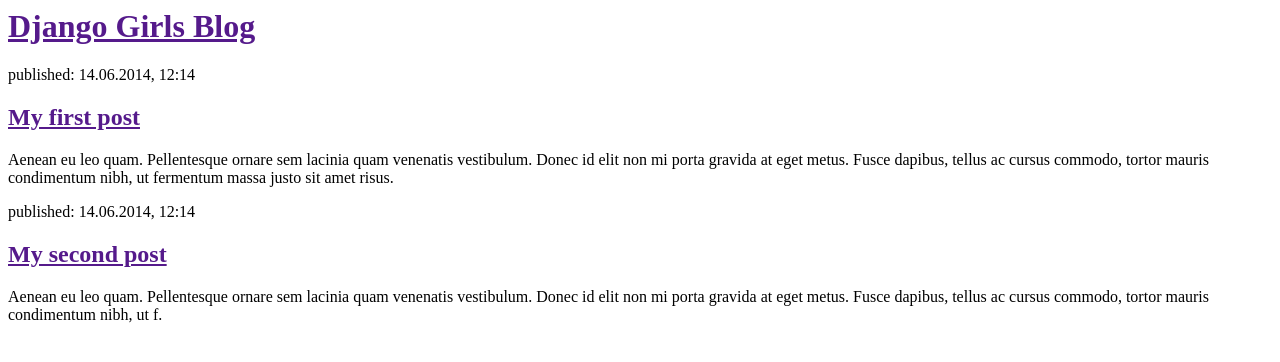
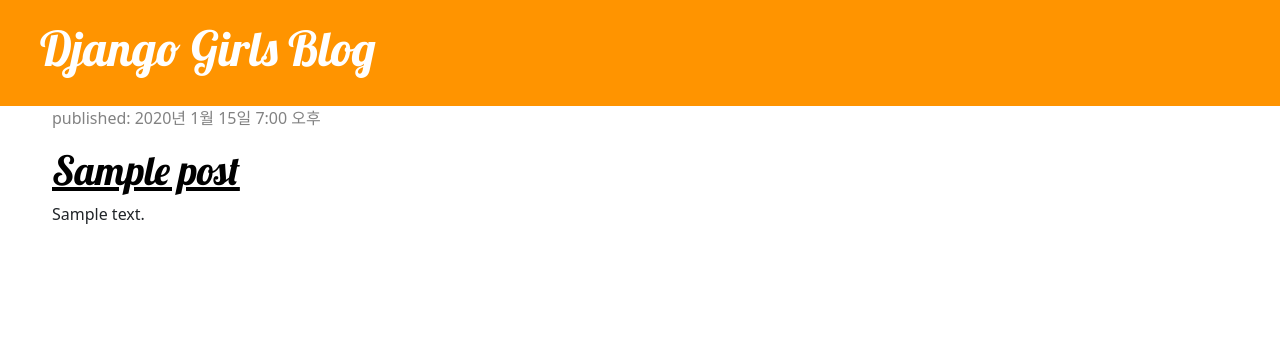
Before and after one commit to maxtortime/my-second-blog, a Django app: page / in a window 1280 px wide. Shown: the top 362 px of the page. Run offline with Django 4.2, Linux system fonts and the light colour scheme; tables that the repository leaves empty hold one stand-in row (values such as "Sample post").

Commit message:
장고 걸스 끝까지

```diff
--- /dev/null
+++ b/blog/static/css/blog.css
@@ -0,0 +1,46 @@
+.page-header {
+    background-color: #ff9400;
+    margin-top: 0;
+    padding: 20px 20px 20px 40px;
+}
+
+.page-header h1, .page-header h1 a, .page-header h1 a:visited, .page-header h1 a:active {
+    color: #ffffff;
+    font-size: 36pt;
+    text-decoration: none;
+}
+
+.content {
+    margin-left: 40px;
+}
+
+h1, h2, h3, h4 {
+    font-family: 'Lobster', cursive;
+}
+
+.date {
+    color: #828282;
+}
+
+.save {
+    float: right;
+}
+
+.post-form textarea, .post-form input {
+    width: 100%;
+}
+
+.top-menu, .top-menu:hover, .top-menu:visited {
+    color: #ffffff;
+    float: right;
+    font-size: 26pt;
+    margin-right: 20px;
+}
+
+.post {
+    margin-bottom: 70px;
+}
+
+.post h1 a, .post h1 a:visited {
+    color: #000000;
+}
--- /dev/null
+++ b/blog/templates/blog/base.html
@@ -0,0 +1,33 @@
+{% load static %}
+<!doctype html>
+<html lang="ko">
+  <head>
+    <meta charset="utf-8">
+    <meta name="viewport" content="width=device-width, initial-scale=1">
+    <title>장고 걸스 블로그</title>
+    <link href="https://cdn.jsdelivr.net/npm/bootstrap@5.3.0-alpha3/dist/css/bootstrap.min.css" rel="stylesheet" integrity="sha384-KK94CHFLLe+nY2dmCWGMq91rCGa5gtU4mk92HdvYe+M/SXH301p5ILy+dN9+nJOZ" crossorigin="anonymous">
+    <link rel="stylesheet" href="{% static 'css/blog.css' %}">
+    <link href="//fonts.googleapis.com/css?family=Lobster&subset=latin,latin-ext" rel="stylesheet" type="text/css">
+  </head>
+  <body>
+    <div class="page-header">
+        {% if user.is_authenticated %}
+        <a href="{% url 'post_new' %}" class="top-menu">NEW POST</a>
+        {% endif %}
+        <h1><a href="/">Django Girls Blog</a></h1>
+    </div>
+
+    <div class="content container">
+        <div class="row">
+            <div class="col-md-8">
+                {% block content %}
+                {% endblock %}
+            </div>
+        </div>
+    </div>
+
+    <script src="https://cdn.jsdelivr.net/npm/bootstrap@5.3.0-alpha3/dist/js/bootstrap.bundle.min.js" integrity="sha384-ENjdO4Dr2bkBIFxQpeoTz1HIcje39Wm4jDKdf19U8gI4ddQ3GYNS7NTKfAdVQSZe" crossorigin="anonymous"></script>
+    <script src="https://cdn.jsdelivr.net/npm/@popperjs/core@2.11.7/dist/umd/popper.min.js" integrity="sha384-zYPOMqeu1DAVkHiLqWBUTcbYfZ8osu1Nd6Z89ify25QV9guujx43ITvfi12/QExE" crossorigin="anonymous"></script>
+    <script src="https://cdn.jsdelivr.net/npm/bootstrap@5.3.0-alpha3/dist/js/bootstrap.min.js" integrity="sha384-Y4oOpwW3duJdCWv5ly8SCFYWqFDsfob/3GkgExXKV4idmbt98QcxXYs9UoXAB7BZ" crossorigin="anonymous"></script>
+</body>
+</html>
--- a/blog/templates/blog/post_list.html
+++ b/blog/templates/blog/post_list.html
@@ -1,22 +1,13 @@
-<html>
-    <head>
-        <title>Django Girls blog</title>
-    </head>
-    <body>
-        <div>
-            <h1><a href="">Django Girls Blog</a></h1>
+{% extends 'blog/base.html' %}
+
+{% block content %}
+    {% for post in posts %}
+    <div class="post">
+        <div class="date">
+            <p>published: {{ post.published_date }}</p>
         </div>
-
-        <div>
-            <p>published: 14.06.2014, 12:14</p>
-            <h2><a href="">My first post</a></h2>
-            <p>Aenean eu leo quam. Pellentesque ornare sem lacinia quam venenatis vestibulum. Donec id elit non mi porta gravida at eget metus. Fusce dapibus, tellus ac cursus commodo, tortor mauris condimentum nibh, ut fermentum massa justo sit amet risus.</p>
-        </div>
-
-        <div>
-            <p>published: 14.06.2014, 12:14</p>
-            <h2><a href="">My second post</a></h2>
-            <p>Aenean eu leo quam. Pellentesque ornare sem lacinia quam venenatis vestibulum. Donec id elit non mi porta gravida at eget metus. Fusce dapibus, tellus ac cursus commodo, tortor mauris condimentum nibh, ut f.</p>
-        </div>
-    </body>
-</html>
+        <h1><a href="{% url 'post_detail' pk=post.pk %}">{{ post.title }}</a></h1>
+        <p>{{ post.text|linebreaksbr }}</p>
+    </div>
+    {% endfor %}
+{% endblock %}
--- a/blog/urls.py
+++ b/blog/urls.py
@@ -3,4 +3,7 @@
 
 urlpatterns = [
     path('', views.post_list, name='post_list'),
+    path('post/<int:pk>/', views.post_detail, name='post_detail'),
+    path('post/new/', views.post_new, name='post_new'),
+    path('post/<int:pk>/edit/', views.post_edit, name='post_edit'),
 ]
--- a/blog/views.py
+++ b/blog/views.py
@@ -1,6 +1,52 @@
-from django.shortcuts import render
+from django.shortcuts import render, get_object_or_404, redirect
+from django.utils import timezone
+from .forms import PostForm
+from .models import Post
 
 # Create your views here.
 def post_list(request):
+    posts = Post.objects.filter(published_date__lte=timezone.now()).order_by('published_date')
     # 사용자가 보낸 HTTP 요청에 관련된 정보
-    return render(request, 'blog/post_list.html', {})
+
+    # post_list.html + posts 라는 쿼리셋 render 템플릿 엔진이 렌더링해서 최종 결과 HTML을 클라로 전달
+    return render(request, 'blog/post_list.html', { 'posts': posts })
+
+def post_detail(request, pk):
+    # pk = 6
+    # 404 Not Found 찾지 못함
+    post = get_object_or_404(Post, pk=pk)
+    return render(request, 'blog/post_detail.html', { 'post': post })
+
+def post_new(request):
+    if request.method == 'POST':
+        # DB에 저장하는 동작
+        form = PostForm(request.POST)
+
+        if form.is_valid():
+            # commit = False
+            # commit: form에서 사용자가 입력한 것을 데이터베이스에 저장
+            # post Post 클래스
+            post = form.save(commit=False)
+            # request.user kimsalt, 로그인을 안 한 상태면 익명사용자
+            post.author = request.user
+            post.publish()
+            return redirect('post_detail', pk=post.pk)
+    else:
+        form = PostForm()
+    return render(request, 'blog/post_edit.html', { 'form': form })
+
+def post_edit(request, pk):
+    # pk에 해당하는 Post가 없으면 404 에러를 반환하는 예외를 던진다
+    post = get_object_or_404(Post, pk=pk)
+    if request.method == "POST":
+        form = PostForm(request.POST, instance=post)
+        if form.is_valid():
+            # post 객체 만들기
+            post = form.save(commit=False)
+            post.author = request.user
+            post.publish()
+            return redirect('post_detail', pk=post.pk)
+    else:
+        # instance는 게시글 내용을 폼에 미리 넣어서 사용자들이 편집을 할 수 있게
+        form = PostForm(instance=post)
+    return render(request, 'blog/post_edit.html', {'form': form})
--- a/mysite/settings.py
+++ b/mysite/settings.py
@@ -117,7 +117,7 @@
 # Static files (CSS, JavaScript, Images)
 # https://docs.djangoproject.com/en/4.2/howto/static-files/
 
-STATIC_URL = '/static/'
+STATIC_URL = 'static/'
 STATIC_ROOT = BASE_DIR / 'static'
 
 # Default primary key field type
```
Also changed, not shown: blog/forms.py (added, +9 -0 lines), blog/templates/blog/post_detail.html (added, +16 -0 lines), blog/templates/blog/post_edit.html (added, +9 -0 lines).
